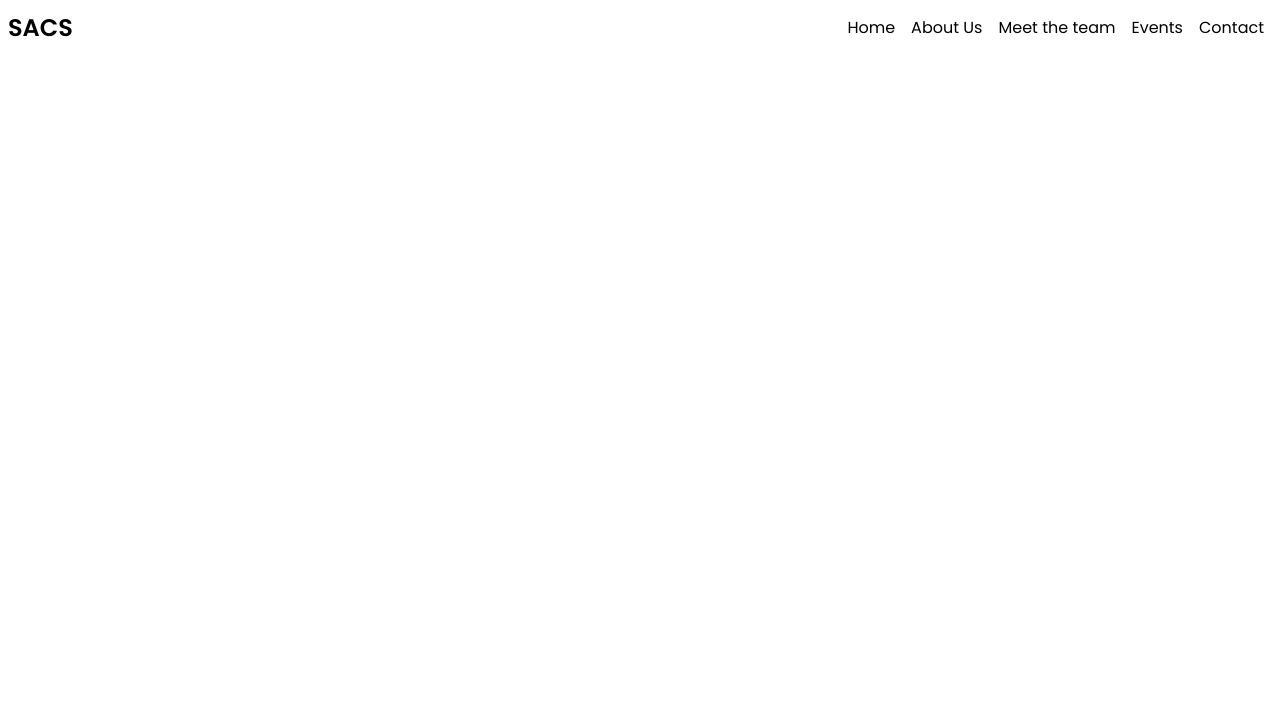
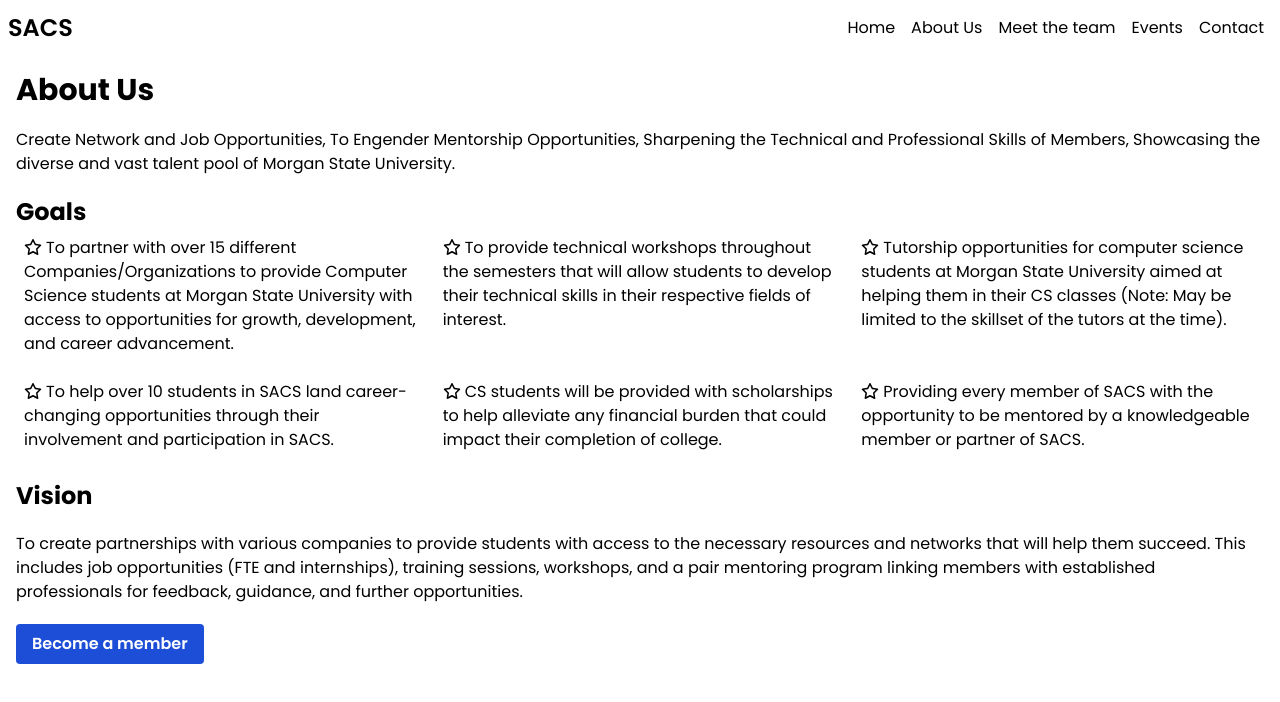
Before and after one commit to SACS-MSU/SACS-Website, a React (Vite) app: page /about in a window 1280 px wide. Shown: the top 702 px of the page. Built offline with nearby package versions, Linux system fonts and the light colour scheme.

Commit message:
Added information to About.jsx

```diff
--- a/src/layout/About.jsx
+++ b/src/layout/About.jsx
@@ -1,11 +1,31 @@
+import { FontAwesomeIcon } from "@fortawesome/react-fontawesome"
 import Button from "../components/Button"
 import { about } from "../Constants"
-const About = ({}) => {
+import { faStar } from "@fortawesome/free-regular-svg-icons"
+
+const About = () => {
 
   return (
-    <div>
+    <main className="flex  flex-1 flex-col gap-5 p-4">
+      <h1 className="text-3xl font-bold">About Us</h1>
+      <p>{about.Mission}</p>
+      <div>
+        <h2 className="text-2xl font-bold">Goals</h2>
+        <ul className="grid grid-cols gap-2 sm:grid-cols-2 md:grid-cols-3" >
+          {about.Goals.map((goal, index) => (
+            <li key={index} className="p-2 "><FontAwesomeIcon icon={faStar} className="mr-1"/>{goal}</li>
+          ))}
+        </ul>
+      </div>
 
-    </div>
+      <h2 className="text-2xl font-bold">Vision</h2>
+      <p>{about.Vision}</p>
+      <span className="flex flex-row gap-3">
+        <form action="">
+          <Button text='Become a member'/>
+        </form>
+      </span>
+    </main>
   )
 }
 
```
